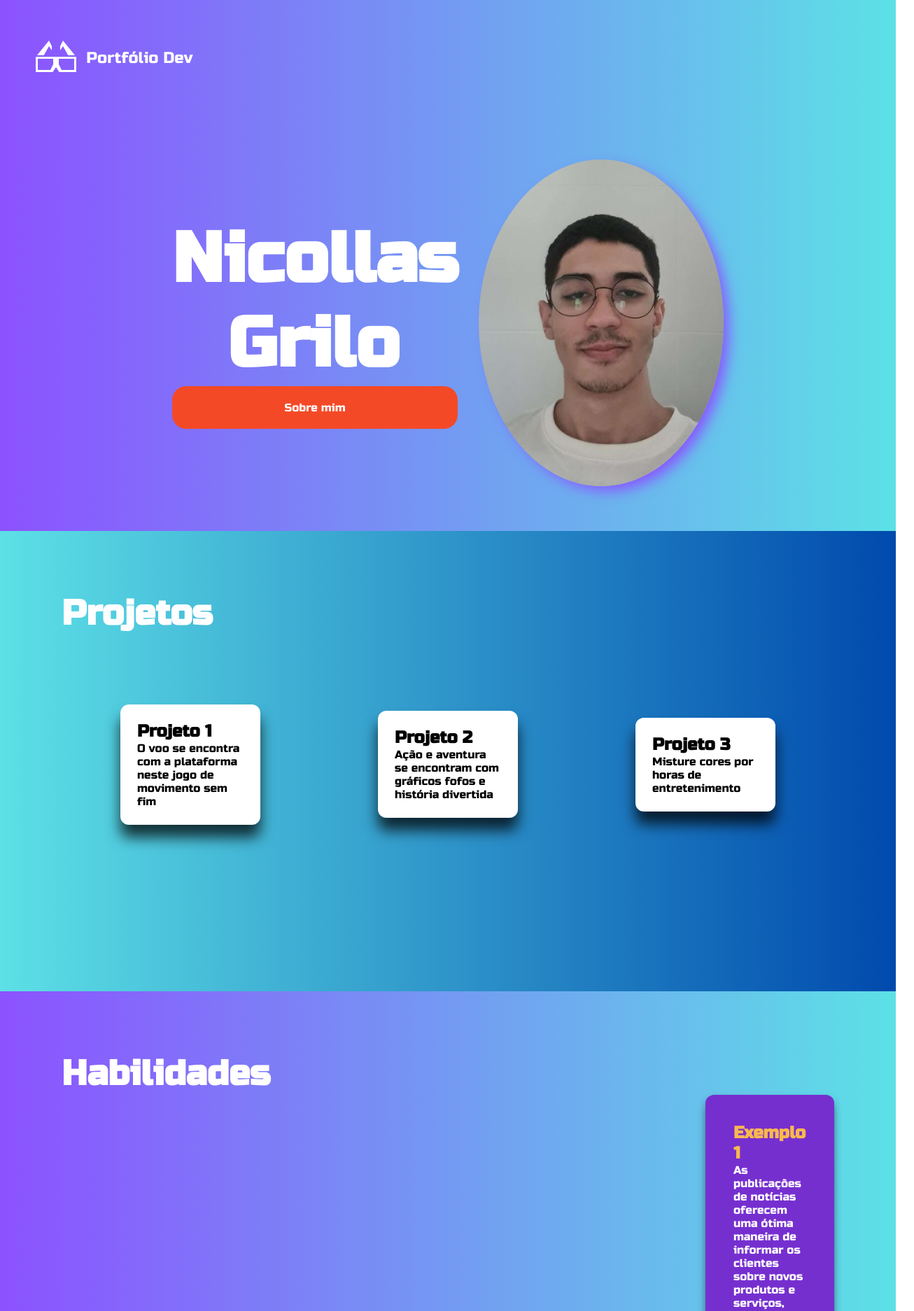
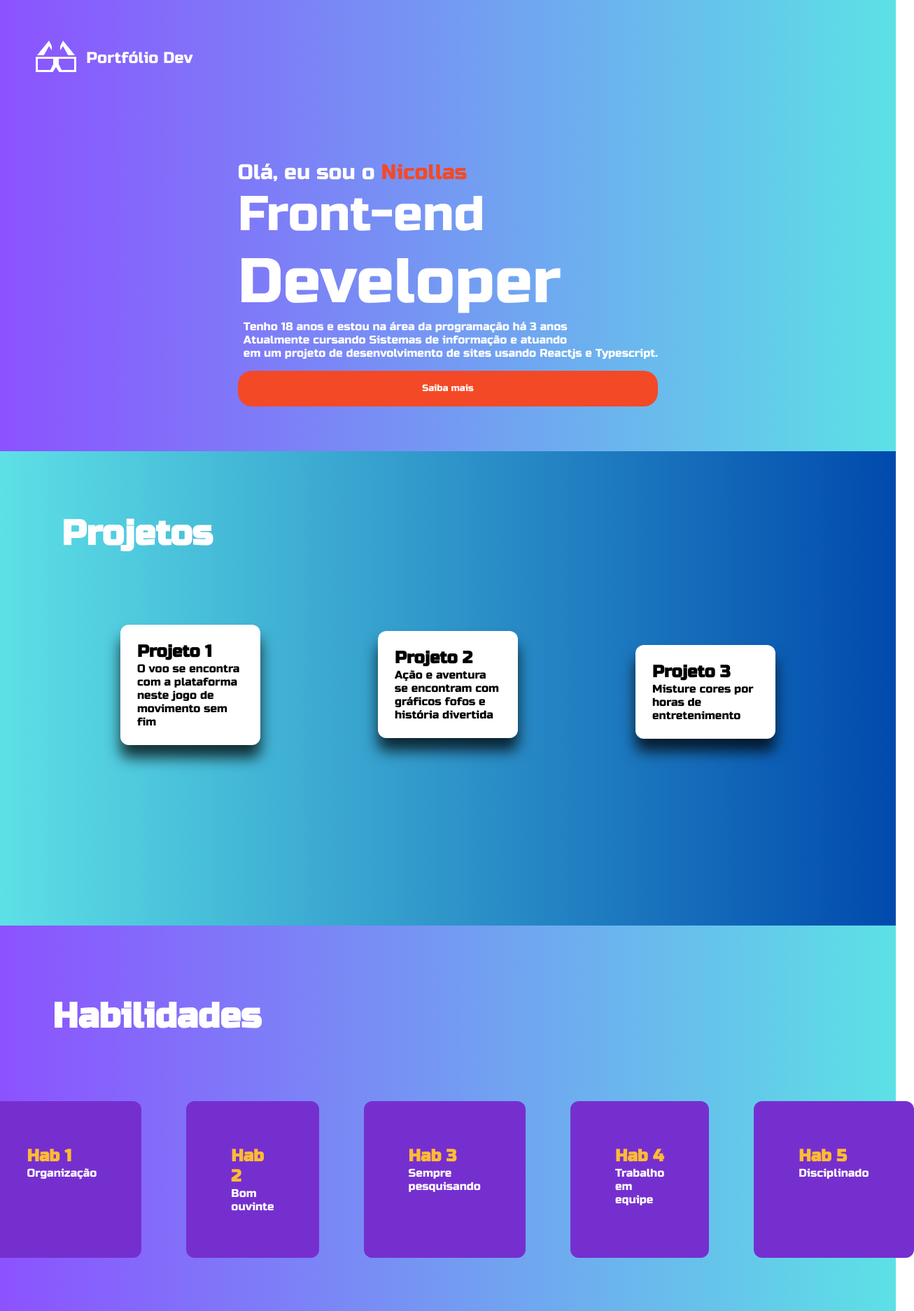
Before and after one commit to NicollasGrilo/portfolio, a JavaScript app: page / in a window 1280 px wide. Shown: the top 1874 px of the page at 70% size, 1306 px wide, since content can reach past the window. Built offline with nearby package versions, Linux system fonts and the light colour scheme; the HTML template or start-up script is replaced by a standard one.

Commit message:
implementando ajustes

```diff
--- a/src/components/layout/Footer.js
+++ b/src/components/layout/Footer.js
@@ -2,6 +2,8 @@ import { MdComputer } from 'react-icons/md'
 import { FaFacebook, FaInstagram, FaLinkedin } from 'react-icons/fa'
 import { Link } from 'react-router-dom'
 import styles from './Footer.module.css'
+
+
 
 function Footer() {
     return (
@@ -25,9 +27,9 @@ function Footer() {
                 </li>
             </ul>
             <ul className={styles.social_list}>
-                <li><FaFacebook /></li>
-                <li><FaInstagram /></li>
-                <li><FaLinkedin /></li>
+                <li className={styles.link}><a href='https://facebook.com/NicollasGrilo'><FaFacebook /></a></li>
+                <li className={styles.link}><a href='https://instagram.com/ngrilooo'><FaInstagram /></a></li>
+                <li className={styles.link}><a href='https://linkedin.com/in/nicollas-viana'><FaLinkedin /></a></li>
             </ul>
         </footer>
     )
--- a/src/components/layout/Footer.module.css
+++ b/src/components/layout/Footer.module.css
@@ -26,12 +26,17 @@
     text-decoration: none;
 }
 
+.link a {
+    color: white;
+}
+
 .links {
     display: flex;
     list-style: none;
     align-items: center;
     justify-content: space-around;
     margin-bottom: 50px;
+    flex-wrap: wrap;
 }
 .links a {
     color: white;
--- a/src/components/sections/AbilitiesSection.js
+++ b/src/components/sections/AbilitiesSection.js
@@ -1,24 +1,30 @@
 import styles from './AbilitiesSection.module.css'
-import devfoto from '../../img/devfoto.jpg'
 
 function Abilities() {
     return (
-        <section className={styles.home}>
-            <h1>Habilidades</h1>
-            <div className={styles.home2}>
-                <img src={devfoto} alt='Programador' />
+        <section>
+            <h1 className={styles.abilities_h1}>Habilidades</h1>
+            <div className={styles.home}>
                 <ul className={styles.list}>
-                    <li className={styles.h1}>
-                        <h2>Exemplo 1</h2>
-                        <p>As publicações de notícias oferecem uma ótima maneira de informar os clientes sobre novos produtos e serviços, eventos, prêmios e muito mais.</p>
+                    <li className={styles.a1}>
+                        <h2>Hab 1</h2>
+                        <p>Organização</p>
                     </li>
-                    <li className={styles.h2}>
-                        <h2>Exemplo 2</h2>
-                        <p>As publicações de notícias oferecem uma ótima maneira de informar os clientes sobre novos produtos e serviços, eventos, prêmios e muito mais.</p>
+                    <li className={styles.a2}>
+                        <h2>Hab 2</h2>
+                        <p>Bom ouvinte</p>
                     </li>
-                    <li className={styles.h3}>
-                        <h2>Exemplo 3</h2>
-                        <p>As publicações de notícias oferecem uma ótima maneira de informar os clientes sobre novos produtos e serviços, eventos, prêmios e muito mais.</p>
+                    <li className={styles.a3}>
+                        <h2>Hab 3</h2>
+                        <p>Sempre pesquisando</p>
+                    </li>
+                    <li className={styles.a4}>
+                        <h2>Hab 4</h2>
+                        <p>Trabalho em equipe</p>
+                    </li>
+                    <li className={styles.a5}>
+                        <h2>Hab 5</h2>
+                        <p>Disciplinado</p>
                     </li>
                 </ul>
             </div>
--- a/src/components/sections/AbilitiesSection.module.css
+++ b/src/components/sections/AbilitiesSection.module.css
@@ -1,70 +1,82 @@
 .home {
     background-image: linear-gradient(90deg, #8c52ff, #5ce1e6);
-    flex-direction: row;
-    padding: 5.5em;
-}
-.home h1 {
-    font-size: 50px;
-    color: white;
-}
-.home2 {
     display: flex;
     align-items: center;
-    justify-content: space-between;
-    gap: 400px;
+    justify-content: center;
+    padding: 1em;
+    padding-bottom: 5em;
+    gap: 100px;
+
 }
-.home2 img {
-    width: 520px;
-    border-radius: 12px;
-    -webkit-box-shadow: 0px 7px 13px -3px rgba(0,0,0,0.75);
-    -moz-box-shadow: 0px 7px 13px -3px rgba(0,0,0,0.75);
-    box-shadow: 0px 7px 13px -3px rgba(0,0,0,0.75);
+.abilities_h1 {
+    background-image: linear-gradient(90deg, #8c52ff, #5ce1e6);
+    font-size: 50px;
+    padding: 1.5em;
+    color: white;
+    padding-top: 2em;
 }
 .list {
     list-style-type: none;
-    align-items: center;
+    flex-direction: row;
+    display: flex;
+    gap: 5vw;
+}
+.a1 {
+    max-width: 1000px;
+    width: 100%;
+    background-color: #762fcf;
+    padding: 4em;
+    border-radius: 12px;
+    color: white;
+}
+.a1 h2 {
+    color: #ffbb33;
+}
+.a2 {
+    max-width: 1000px;
+    width: 100%;
+    background-color: #762fcf;
+    padding: 4em;
+    border-radius: 12px;
+    color: white;
+}
+.a2 h2 {
+    color: #ffbb33;
+}
+.a3 {
+    max-width: 1000px;
+    width: 100%;
+    background-color: #762fcf;
+    padding: 4em;
+    border-radius: 12px;
+    color: white;
+}
+.a3 h2 {
+    color: #ffbb33;
+}
+.a4 {
+    max-width: 1000px;
+    width: 100%;
+    background-color: #762fcf;
+    padding: 4em;
+    border-radius: 12px;
+    color: white;
+}
+.a4 h2 {
+    color: #ffbb33;
+}
+.a5 {
+    max-width: 1000px;
+    width: 100%;
+    background-color: #762fcf;
+    padding: 4em;
+    border-radius: 12px;
+    color: white;
+}
+.a5 h2 {
+    color: #ffbb33;
 }
 
-.h1 {
-    color: white;
-    background-color: #762fcf;
-    padding: 2.5em;
-    border-radius: 12px;
-    -webkit-box-shadow: 0px 7px 13px -3px rgba(0,0,0,0.75);
-    -moz-box-shadow: 0px 7px 13px -3px rgba(0,0,0,0.75);
-    box-shadow: 0px 7px 13px -3px rgba(0,0,0,0.75);
+@media screen and (max-width: 1180px) {
+    .home {flex-wrap: wrap;}
 }
-.h1 h2 {
-    color: #f9b850;
-    align-items: center;
-}
-
-.h2 {
-    color: white;
-    background-color: #762fcf;
-    padding: 2.5em;
-    margin-top: 20px;
-    border-radius: 12px;
-    -webkit-box-shadow: 0px 7px 13px -3px rgba(0,0,0,0.75);
-    -moz-box-shadow: 0px 7px 13px -3px rgba(0,0,0,0.75);
-    box-shadow: 0px 7px 13px -3px rgba(0,0,0,0.75);
-}
-.h2 h2 {
-    color: #f9b850;
-    align-items: center;
-}
-
-.h3 {
-    color: white;
-    background-color: #762fcf;
-    padding: 2.5em;
-    margin-top: 20px;
-    border-radius: 12px;
-    -webkit-box-shadow: 0px 7px 13px -3px rgba(0,0,0,0.75);
-    -moz-box-shadow: 0px 7px 13px -3px rgba(0,0,0,0.75);
-    box-shadow: 0px 7px 13px -3px rgba(0,0,0,0.75);
-}
-.h3 h2 {
-    color: #f9b850;
-    align-items: center;
-}
--- a/src/components/sections/Home.module.css
+++ b/src/components/sections/Home.module.css
@@ -7,22 +7,53 @@
     padding: 4em;
     gap: 30px;
 }
+.l_1 {
+    color: white;
+    font-size: 30px;
+}
+.name {
+    color: #f44926;
+}
+.func {
+    display: flex;
+    font-size: 70px;
+}
+.func_2 {
+    display: flex;
+    font-size: 90px;
+}
+.p_2 {
+    color: white;
+    padding-bottom: 1em;
+    padding-left: .5em;
+}
 .home h1 {
     color: white;
-    font-size: 100px;
+    font-size: 90px;
 }
-.home span {
-    display: flex;
-    margin-left: 80px;
-}
-.home img {
-    width: 350px;
-    border-radius: 50%;
-    -webkit-box-shadow: 10px 9px 20px -3px rgba(140,82,255,1);
-    -moz-box-shadow: 10px 9px 20px -3px rgba(140,82,255,1);
-    box-shadow: 10px 9px 20px -3px rgba(140,82,255,1);
-}
-
 .list {
     list-style-type: none;
 }
+.btn {
+    text-decoration: none;
+    border-radius: 20px;
+    padding: 1.3em;
+    background-color: #f44926;
+    color: white;
+    display: flex;
+    align-items: center;
+    justify-content: center;
+    cursor: pointer;
+    transition: .5s;
+    border: none;
+    width: 100%;
+}
+.btn:hover {
+    background-color: #cc3f22;
+}
+
+@media screen and (max-width: 805px){
+    .home {
+        flex-wrap: wrap;
+    }
+}
--- a/src/components/sections/HomeSection.js
+++ b/src/components/sections/HomeSection.js
@@ -1,18 +1,29 @@
 import styles from './Home.module.css'
-import selfnic from '../../img/selfienic.jpg'
 import LinkButton from '../layout/LinkButton';
 import Projects from './ProjectsSection';
 import Abilities from './AbilitiesSection';
 
 function Home(){
+    function button(){
+        window.scrollTo({
+            top: document.body.scrollHeight,
+            left: 0,
+            behavior: 'smooth'
+          });
+    };
+
     return (
         <section>
             <div className={styles.home}>
                 <ul className={styles.list}>
-                    <li><h1>Nicollas <span>Grilo</span></h1></li>
-                    <li><LinkButton to="/sobremim" text="Sobre mim"/></li>
+                    <li className={styles.l_1}>
+                        <p className={styles.p}>Olá, eu sou o <span className={styles.name}>Nicollas</span>
+                        <span className={styles.func}>Front-end</span><span className={styles.func_2}>Developer</span></p>
+                    </li>
+                    <li><p className={styles.p_2}>Tenho 18 anos e estou na área da programação há 3 anos<br/>Atualmente cursando Sistemas de informação e
+                    atuando <br/> em um projeto de desenvolvimento de sites usando Reactjs e Typescript. </p></li>
+                    <li><button className={styles.btn} onClick={button}>Saiba mais</button></li>
                 </ul>
-                <img src={selfnic} alt='Nicollas' />
             </div>
             <Projects />
             <Abilities />
--- a/src/components/sections/ProjectsSection.module.css
+++ b/src/components/sections/ProjectsSection.module.css
@@ -3,6 +3,7 @@
     flex-direction: column;
     display: flex;
     padding: 5.5em;
+    flex-wrap: wrap;
 }
 .home h1{
     font-size: 50px;
@@ -10,6 +11,7 @@
 }
 
 .list {
+    flex-wrap: wrap;
     list-style-type: none;
     display: flex;
     justify-content: space-around;
@@ -23,6 +25,7 @@
     width: 200px;
     padding: 1.5em;
     border-radius: 12px;
+    margin-bottom: 20px;
     -webkit-box-shadow: 0px 18px 20px 0px rgba(0,0,0,0.75);
     -moz-box-shadow: 0px 18px 20px 0px rgba(0,0,0,0.75);
     box-shadow: 0px 18px 20px 0px rgba(0,0,0,0.75);
@@ -32,6 +35,7 @@
     width: 200px;
     padding: 1.5em;
     border-radius: 12px;
+    margin-bottom: 20px;
     -webkit-box-shadow: 0px 18px 20px 0px rgba(0,0,0,0.75);
     -moz-box-shadow: 0px 18px 20px 0px rgba(0,0,0,0.75);
     box-shadow: 0px 18px 20px 0px rgba(0,0,0,0.75);
```
Also changed, not shown: 1 other file (tests, documents, lock files or other folders).
